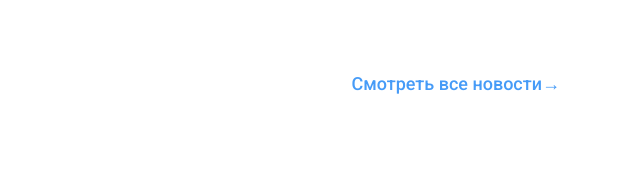
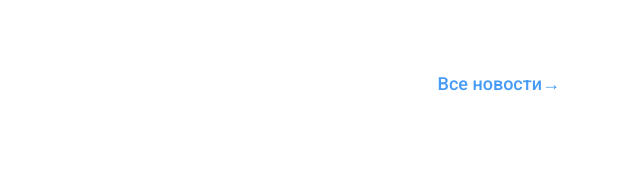
Before and after one commit to pzsohe/musei, a website: page index.html in a window 1280 px wide. Shown: the part 800-981 px from the top of the page, 640-1280 px from the left. Drawn offline with Linux system fonts and the light colour scheme.

Commit message:
изменила текст

```diff
--- a/index.html
+++ b/index.html
@@ -33,7 +33,7 @@
     <div class="section">
       <div class="section__header">
         <h2>Новости проекта</h2>
-        <a>Смотреть все новости→</a>
+        <a> Все новости→</a>
       </div>
       <div class="news">
         <div class="news__item">
```
